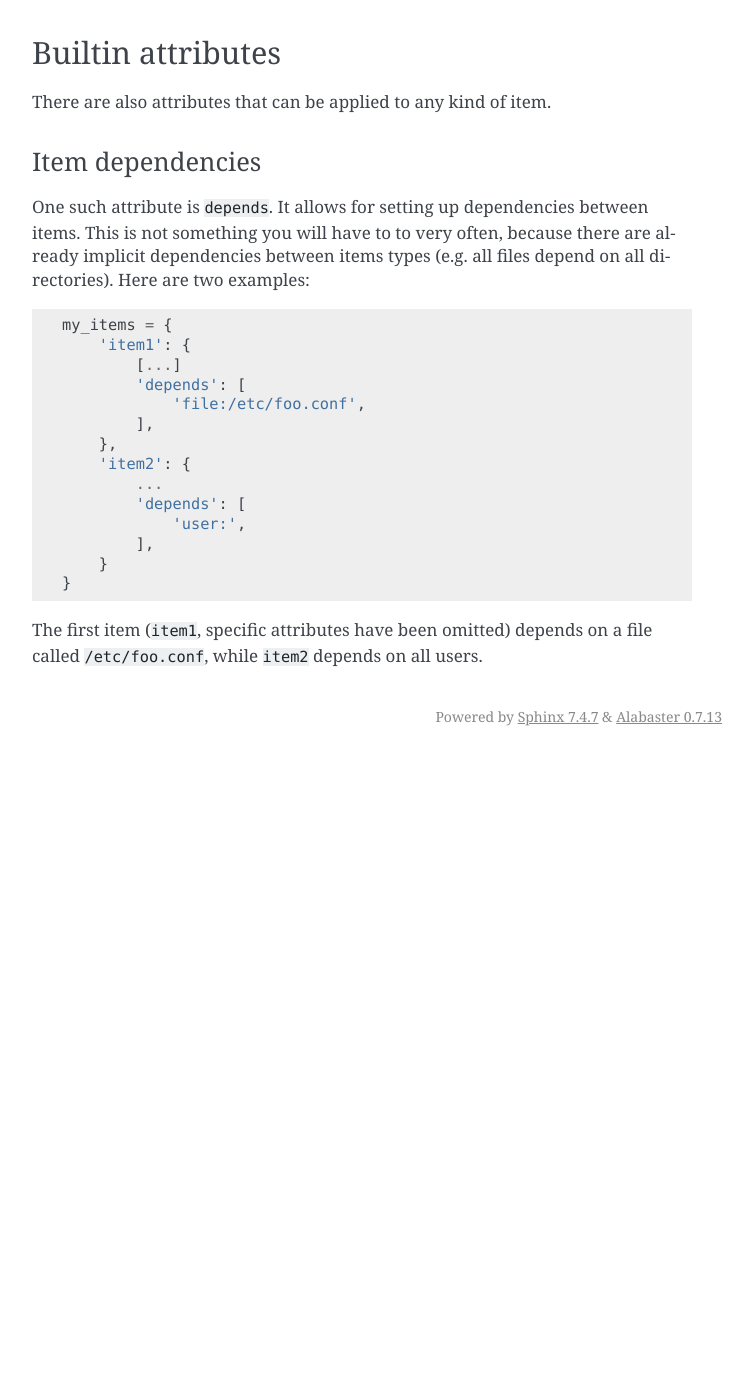
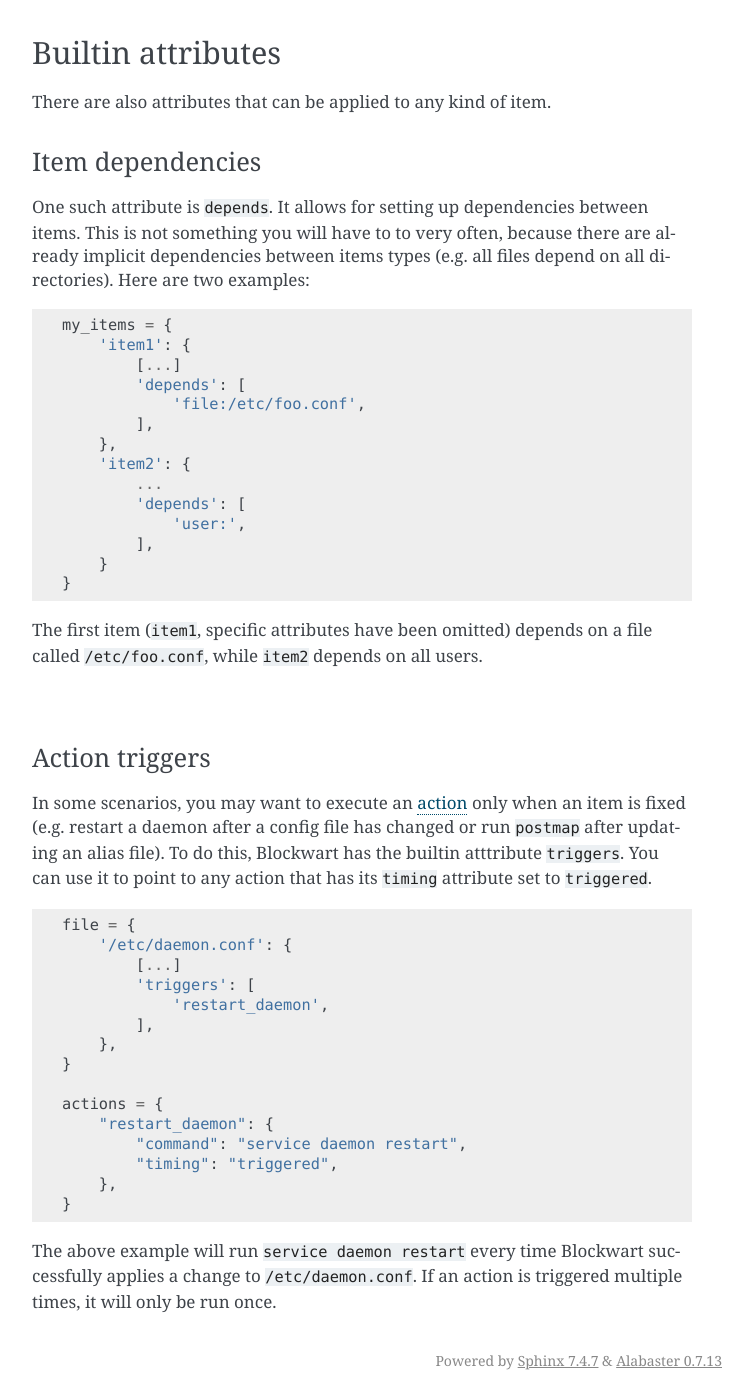
Before and after one commit to bundlewrap/bundlewrap, a Sphinx documentation site: the page built from doc/bundles.rst, in a window 1280 px wide and 1400 px high, scrolled down 1640 px. Shown: the whole window, without its empty margins (388-1141 px from the left). Built offline with Sphinx 7.4.7, drawn with Linux system fonts in a browser that asks for light colours; before the commit the page ends 2396 px from its top, so only the background shows below that.

Commit message:
document action triggers

```diff
--- a/doc/actions.rst
+++ b/doc/actions.rst
@@ -55,4 +55,4 @@ Same as ``expected_stdout``, but with stderr.
 ``timing``
 ++++++++++
 
-Can be either ``"pre"`` or ``"post"``, depending on whether you want the action to be run before or after items are applied. Defaults to ``"pre"``.
+Acceptable values are ``"pre"``, ``"post"`` or ``"triggered"``. Choose ``pre`` or ``post`` depending on whether you want the action to be run before or after items are applied. When set to ``triggered``, the action will only be executed by :ref:`action_triggers`. Defaults to ``"pre"``.
--- a/doc/bundles.rst
+++ b/doc/bundles.rst
@@ -113,3 +113,32 @@ One such attribute is ``depends``. It allows for setting up dependencies between
 	}
 
 The first item (``item1``, specific attributes have been omitted) depends on a file called ``/etc/foo.conf``, while ``item2`` depends on all users.
+
+|
+
+.. _action_triggers:
+
+Action triggers
+###############
+
+In some scenarios, you may want to execute an :ref:`action <action>` only when an item is fixed (e.g. restart a daemon after a config file has changed or run ``postmap`` after updating an alias file). To do this, Blockwart has the builtin atttribute ``triggers``. You can use it to point to any action that has its ``timing`` attribute set to ``triggered``.
+
+.. code-block:: python
+
+	file = {
+	    '/etc/daemon.conf': {
+	        [...]
+	        'triggers': [
+	            'restart_daemon',
+	        ],
+	    },
+	}
+
+	actions = {
+	    "restart_daemon": {
+	    	"command": "service daemon restart",
+	    	"timing": "triggered",
+	    },
+	}
+
+The above example will run ``service daemon restart`` every time Blockwart successfully applies a change to ``/etc/daemon.conf``. If an action is triggered multiple times, it will only be run once.
```
